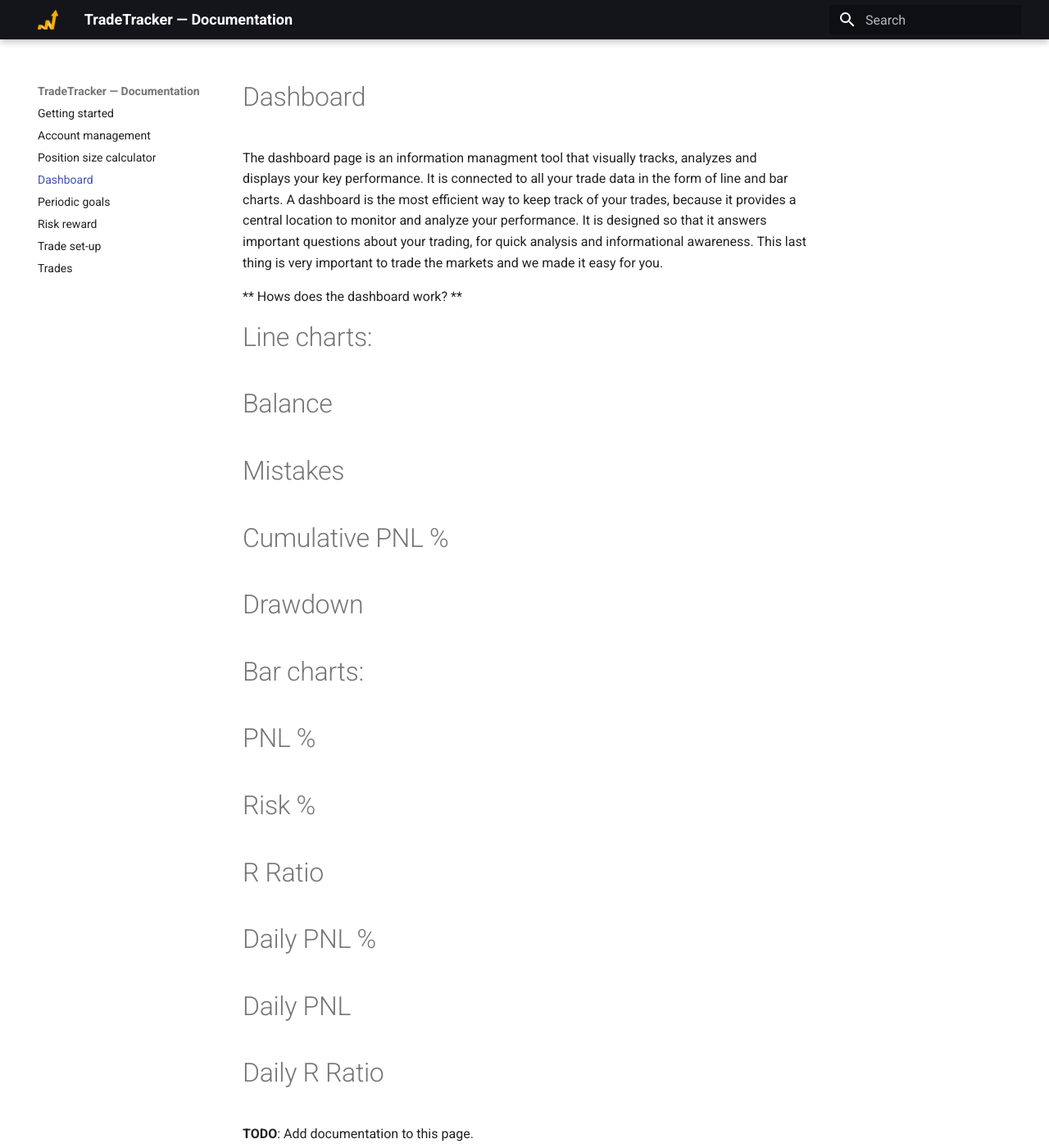
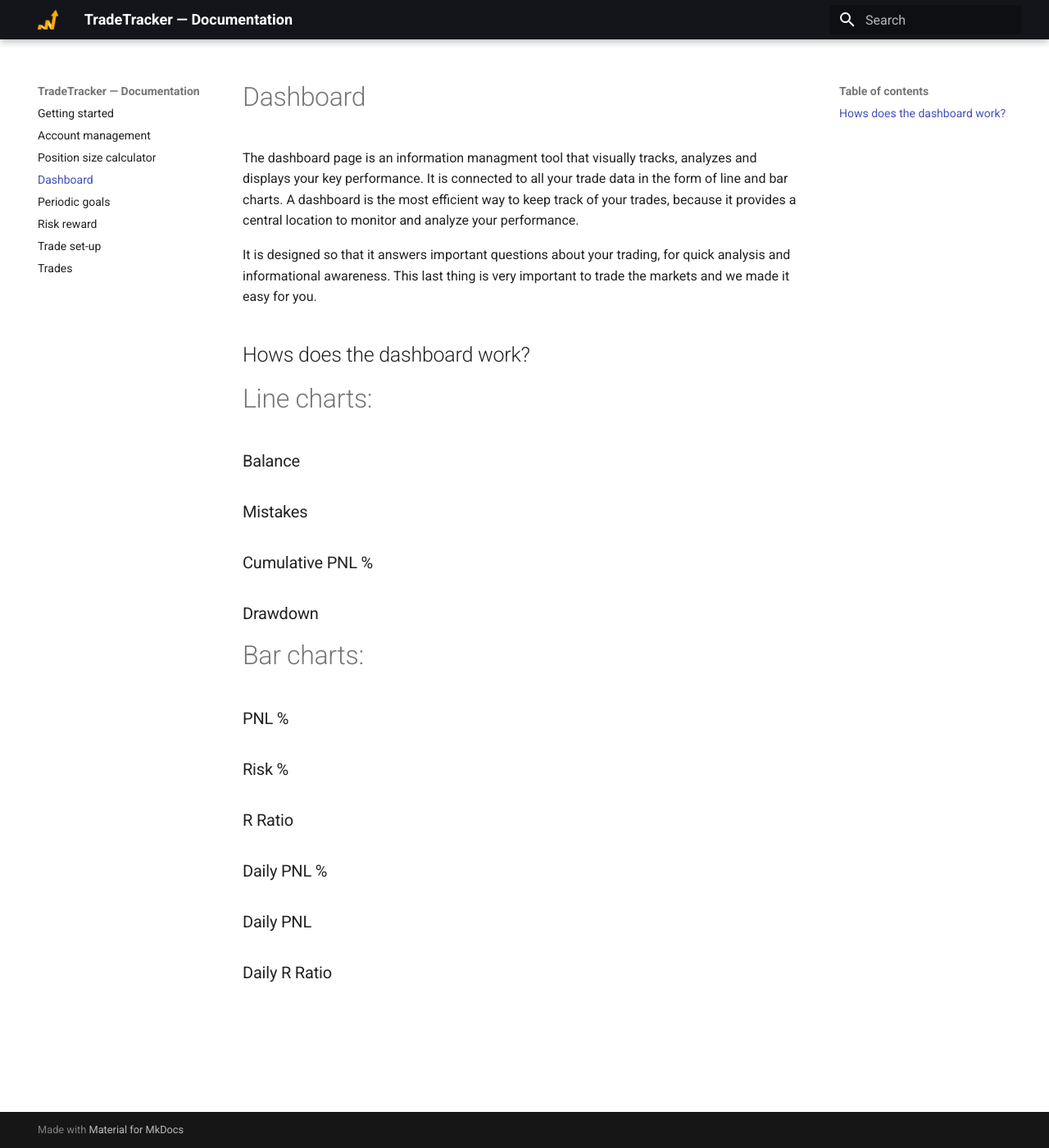
Before and after one commit to TradeTracker/docs, an MkDocs documentation site: the page built from docs/dashboard.md, in a window 1280 px wide and 1400 px high. Shown: the whole window at 82% size. Built offline with MkDocs 1.6.1 and Material for MkDocs 9.7.7, drawn with Linux system fonts in a browser that asks for light colours.

Commit message:
Working on dashboard text.

```diff
--- a/docs/dashboard.md
+++ b/docs/dashboard.md
@@ -1,34 +1,32 @@
 # Dashboard
 
 The dashboard page is an information managment tool that visually tracks, analyzes and displays your key performance. It is connected to all your trade data in the form of line and bar charts. A dashboard is the most efficient way to keep track of your trades, because it provides a central location to monitor and analyze your performance.
+
 It is designed so that it answers important questions about your trading, for quick analysis and informational awareness. This last thing is very important to trade the markets and we made it easy for you.
 
-** Hows does the dashboard work? **
+## Hows does the dashboard work?
 
 # Line charts:
 
-# Balance
+### Balance
 
-# Mistakes
+### Mistakes
 
-# Cumulative PNL %
+### Cumulative PNL %
 
-# Drawdown
+### Drawdown
 
 
 # Bar charts:
 
-# PNL %
+### PNL %
 
-# Risk %
+### Risk %
 
-# R Ratio
+### R Ratio
 
-# Daily PNL %
+### Daily PNL %
 
-# Daily PNL
+### Daily PNL
 
-# Daily R Ratio
-
-
-**TODO**: Add documentation to this page.
+### Daily R Ratio
```
